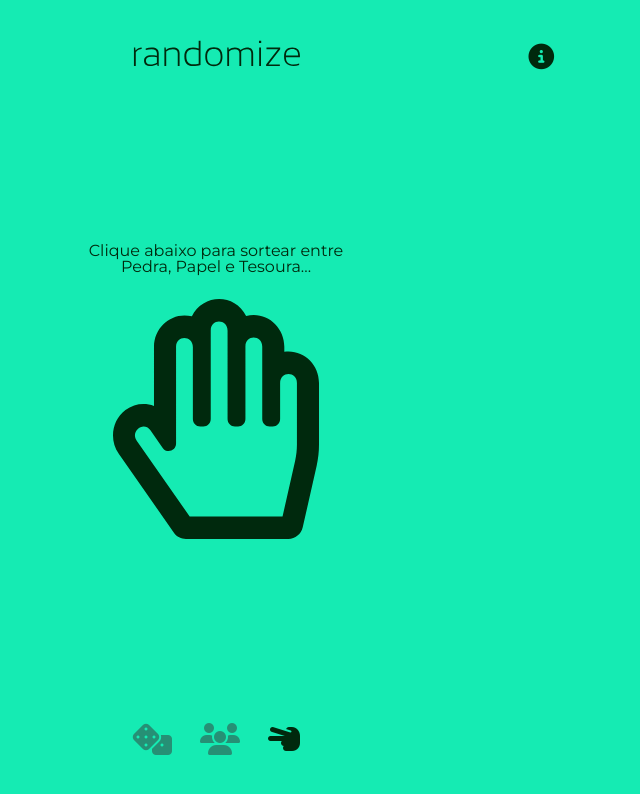
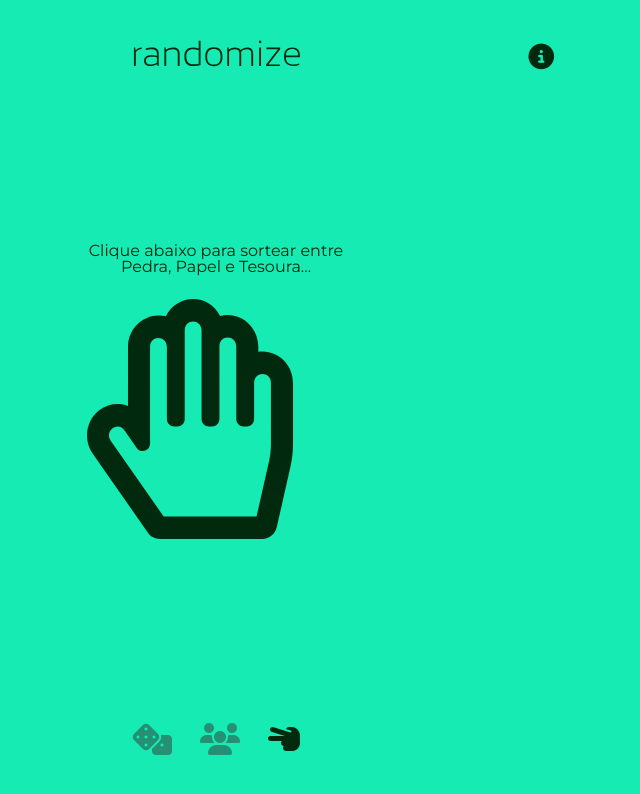
Before and after one commit to JulianGN/randomize, a React (Vite) app: page /paper-scissors-rock in a window 1280 px wide. Shown: the top 794 px of the page, without its empty margins (424-1064 px from the left). Built offline with nearby package versions, Linux system fonts and the light colour scheme.

Commit message:
Simple css adjusts

```diff
--- a/src/components/SortPaperScissorsRock/index.jsx
+++ b/src/components/SortPaperScissorsRock/index.jsx
@@ -52,8 +52,6 @@ function SortPaperScissorsRock() {
                 <GameBg onClick={() => doSortGame()} image={gameImage}></GameBg>
                 <h2 className='current-result'>{gameResult[gameResult.length - 1]}</h2>
 
-                {/* <BigBtn onClick={() => doSortGroups()} className='btn-clean'>sortear</BigBtn> */}
-
             </section>
             <MainMenu active="game" />
         </>
@@ -63,12 +61,15 @@ function SortPaperScissorsRock() {
 const GameBg = styled.div`
     background-image: url(${props => props.image});
     background-repeat: no-repeat;
-    background-position: center;
+    background-position: 45% center;
     height: 70vh;
     max-height: 240px;
     width: 100%;
     transition: .25s;
     cursor: pointer;
+    -webkit-user-select: none;
+    -ms-user-select: none;
+    user-select: none;
 
     &:active{
         transform: translateY(-1rem);
--- a/src/components/SortPaperScissorsRock/style.css
+++ b/src/components/SortPaperScissorsRock/style.css
@@ -10,3 +10,9 @@ h2{
     margin-top: .5em;
     font-weight: bold;
 }
+
+.current-result{
+    -webkit-user-select: none;
+    -ms-user-select: none;
+    user-select: none;
+}
```
